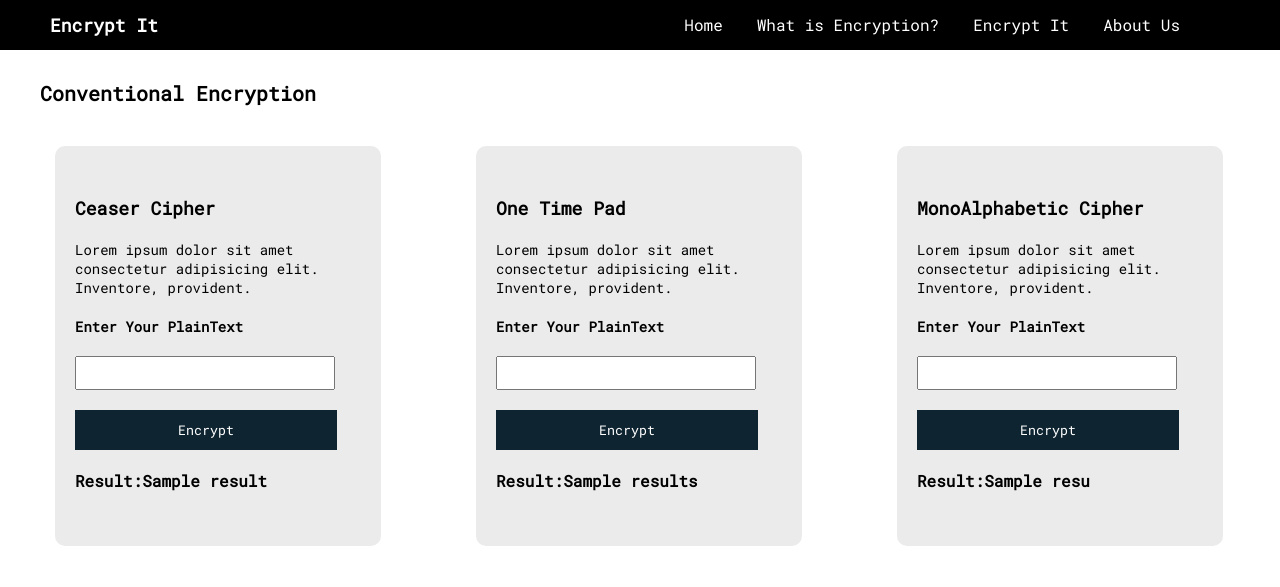
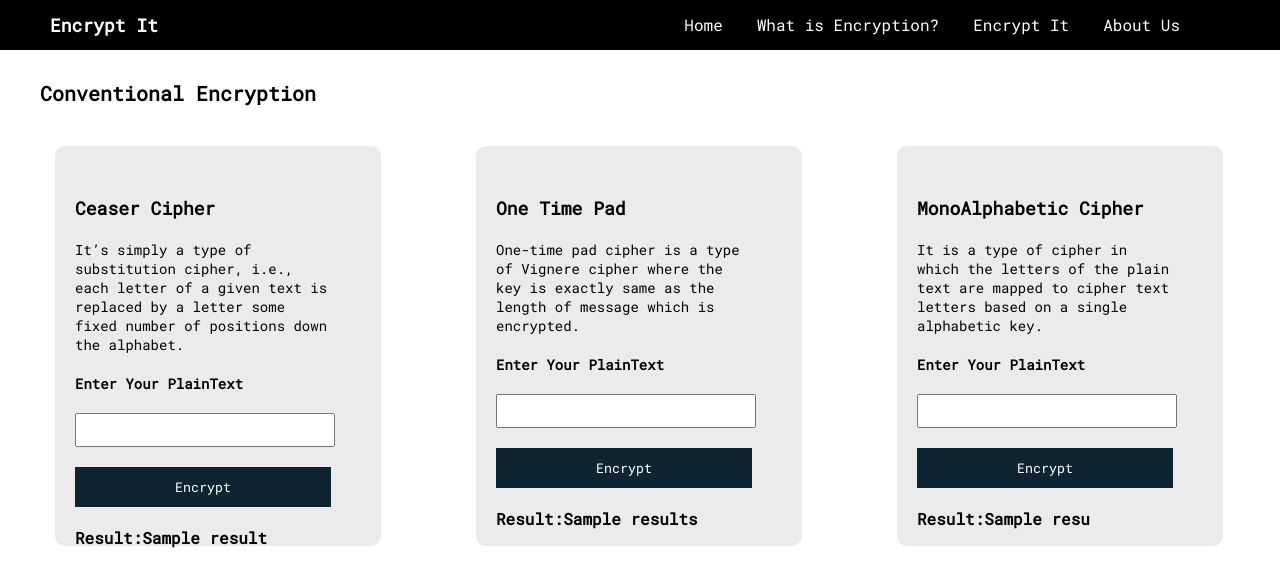
Before and after one commit to gsauarv/Encrypt-It, a Flask app: template templates/encryptIt.html in a window 1280 px wide. Shown: the top 587 px of the page. Run offline with Flask 2, Linux system fonts and the light colour scheme; the template is opened without the code that fills it: most values are stand-ins (such as "Sample title", 1, 10 or a date in 2020); some libraries are stand-ins or nearby versions.

Commit message:
Added Content - Saurav

```diff
--- a/static/css/main.css
+++ b/static/css/main.css
@@ -304,7 +304,7 @@ nav ul li a
 
 .button
 {
-    width:262px;
+    width:100%;
     height: 40px;
     background-color:#0E2431;
     color: white;
--- a/templates/encryptIt.html
+++ b/templates/encryptIt.html
@@ -9,7 +9,8 @@
     <div class="cardContainer">
         <div class="cards">
             <h4>Ceaser Cipher</h4>
-            <p>Lorem ipsum dolor sit amet consectetur adipisicing elit. Inventore, provident.</p>
+            <p>It’s simply a type of substitution cipher, i.e., each letter of a given text is replaced by a letter some
+                fixed number of positions down the alphabet.</p>
             <p><strong>Enter Your PlainText</strong></p>
             <form action="/encryptIt" method="POST">
                 <input type="text" name="ceaserPlainText">
@@ -21,7 +22,9 @@
 
         <div class=" cards">
             <h4>One Time Pad</h4>
-            <p>Lorem ipsum dolor sit amet consectetur adipisicing elit. Inventore, provident.</p>
+            <p>One-time pad cipher is a type of Vignere cipher where the key is exactly same as the length of message
+                which is encrypted.
+            </p>
             <p><strong>Enter Your PlainText</strong></p>
             <form action="/encryptIt" method="POST">
                 <input type="text" name="oneTimePadText">
@@ -34,7 +37,9 @@
 
         <div class="cards">
             <h4>MonoAlphabetic Cipher</h4>
-            <p>Lorem ipsum dolor sit amet consectetur adipisicing elit. Inventore, provident.</p>
+            <p>It is a type of cipher in which the letters of the plain text are mapped to cipher text letters based on
+                a single alphabetic key.
+            </p>
             <p><strong>Enter Your PlainText</strong></p>
             <form action="/encryptIt" method="POST">
                 <input type="text" name="monoText">
```
